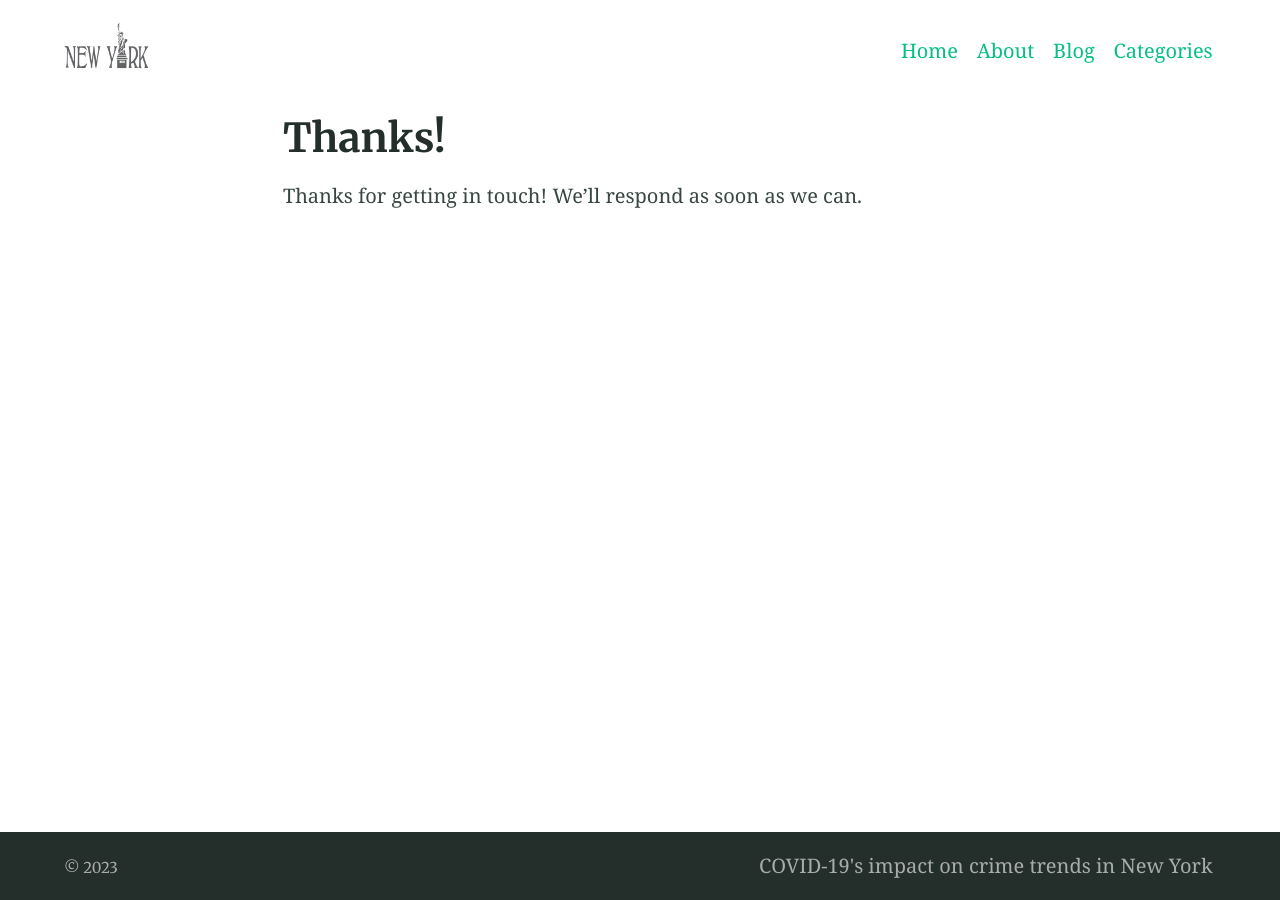
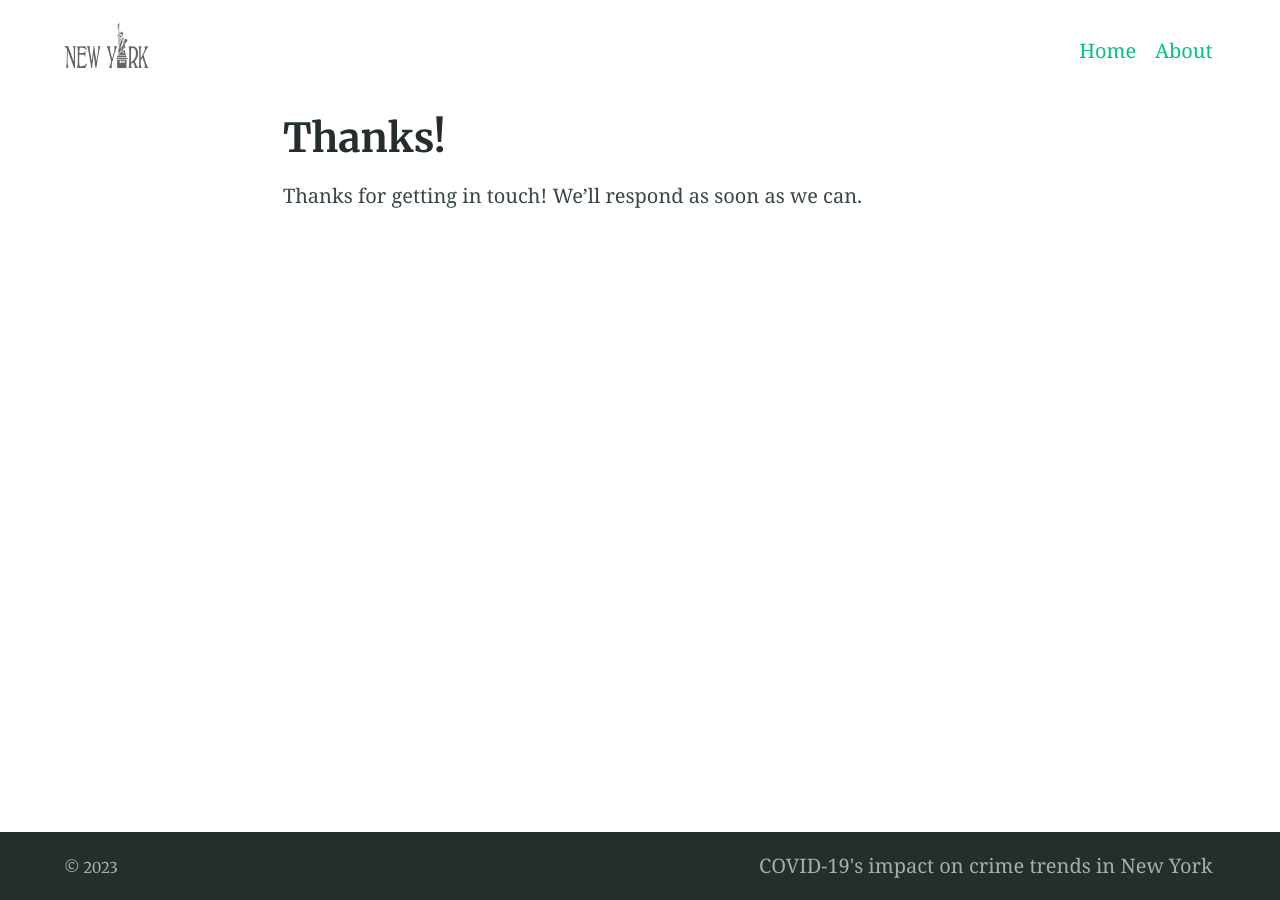
Before and after one commit to Sdataanalyse/Sdataanalyse.github.io, a Jekyll site: the page built from thanks.md, in a window 1280 px wide. Built offline with Jekyll 4.4.1, drawn with Linux system fonts in a browser that asks for light colours.

Commit message:
Update _config.yml

```diff
--- a/_config.yml
+++ b/_config.yml
@@ -120,11 +120,6 @@ navigation_header:
   url: /
 - title: About
   url: /about/
-- title: Blog
-  url: /blog/
-- title: Categories
-  url: /categories/
-
 
 navigation_footer:
 - title: COVID-19's impact on crime trends in New York
```
